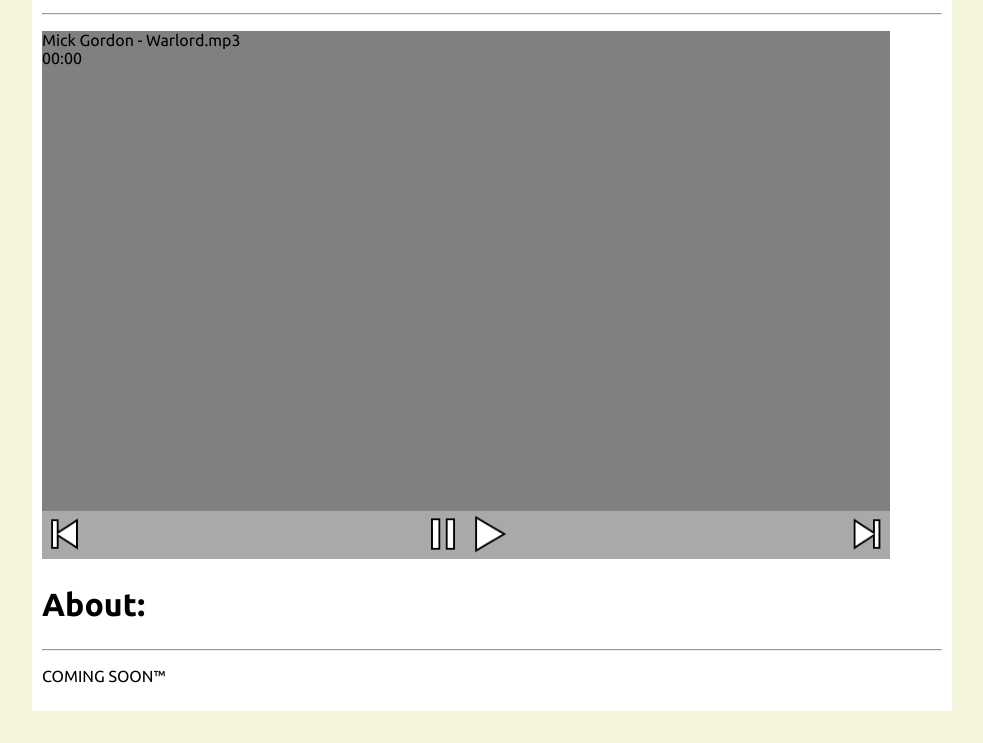
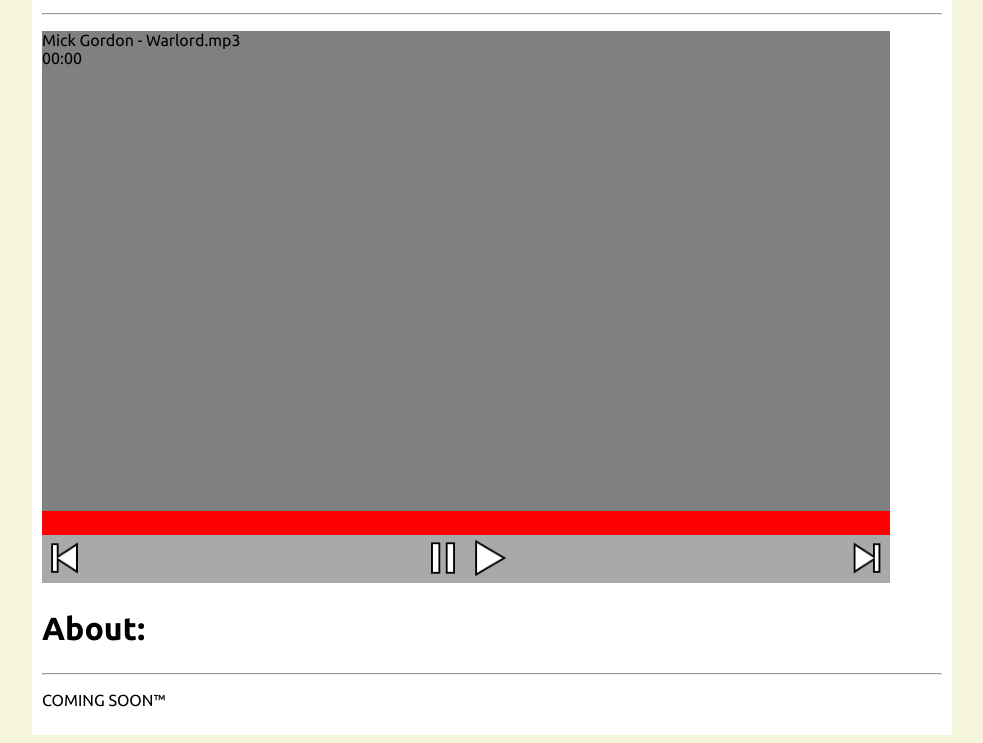
Before and after one commit to Palkess/NeatPlayer.JS, a plain HTML site: page index.html in a window 1280 px wide. Both pictures are taken after a click on the picture 212 px from the left and 675 px from the top of the page. Shown: the part 142-885 px from the top of the page, without its empty margins (148-1131 px from the left). Before the commit the page ends 861 px from the top, so only its background shows below. Drawn offline with Linux system fonts and the light colour scheme.

Commit message:
Added a interval that checks and displays the progress of the current song. First version

```diff
--- a/NeatPlayer.js
+++ b/NeatPlayer.js
@@ -18,7 +18,8 @@ $(function($){
 
     var parent = this, // Our parent-element
         media = [], // Holds all our media-information
-        currentSong = 0;
+        currentSong = 0, // Holds the position of the current song
+        progressLoop; // Holds our instance of
 
 
     /**
@@ -103,6 +104,19 @@ $(function($){
 
       parent.append(playerArea);
 
+      // Adding progressbar
+      parent
+        .append(
+          $('<div>')
+            .addClass('NeatPlayerProgressContainer')
+            .width(opts.width)
+            .height(opts.height * 0.05)
+            .append(
+              $('<div>')
+                .addClass('NeatPlayerProgressBar')
+            )
+        );
+
       // Adding controls
       var controls =
         $('<div>')
@@ -161,7 +175,7 @@ $(function($){
       console.log('Starting the previous song...')
 
       // Stop the current song
-      media[currentSong].pause();
+      pause();
       media[currentSong].currentTime = 0;
 
       // Go to previous
@@ -182,6 +196,8 @@ $(function($){
     var pause = function() {
       console.log('Pausing song...')
       media[currentSong].pause();
+
+      clearInterval(progressLoop);
     };
 
     /**
@@ -191,6 +207,11 @@ $(function($){
     var play = function() {
       console.log('Playing song...')
       media[currentSong].play();
+      progressLoop = setInterval(function() {
+        console.log(((media[currentSong].currentTime / media[currentSong].duration) * 100) + '%');
+        $('.NeatPlayerProgressBar')
+          .width(((media[currentSong].currentTime / media[currentSong].duration) * 100) + '%');
+      }, 500);
     };
 
     /**
@@ -201,7 +222,7 @@ $(function($){
       console.log('Playing next song...')
 
       // Stop the current song
-      media[currentSong].pause();
+      pause();
       media[currentSong].currentTime = 0;
 
       // Go to next
--- a/css/NeatPlayer.css
+++ b/css/NeatPlayer.css
@@ -1,6 +1,16 @@
 .NeatPlayerArea.default{
   background-color: grey;
 }
+
+.NeatPlayerProgressContainer{
+  background-color: red;
+}
+.NeatPlayerProgressBar{
+  width: 0%;
+  background-color: blue;
+  height: 100%;
+}
+
 .NeatPlayerControls{
   display: flex;
   flex-direction: row;
```
